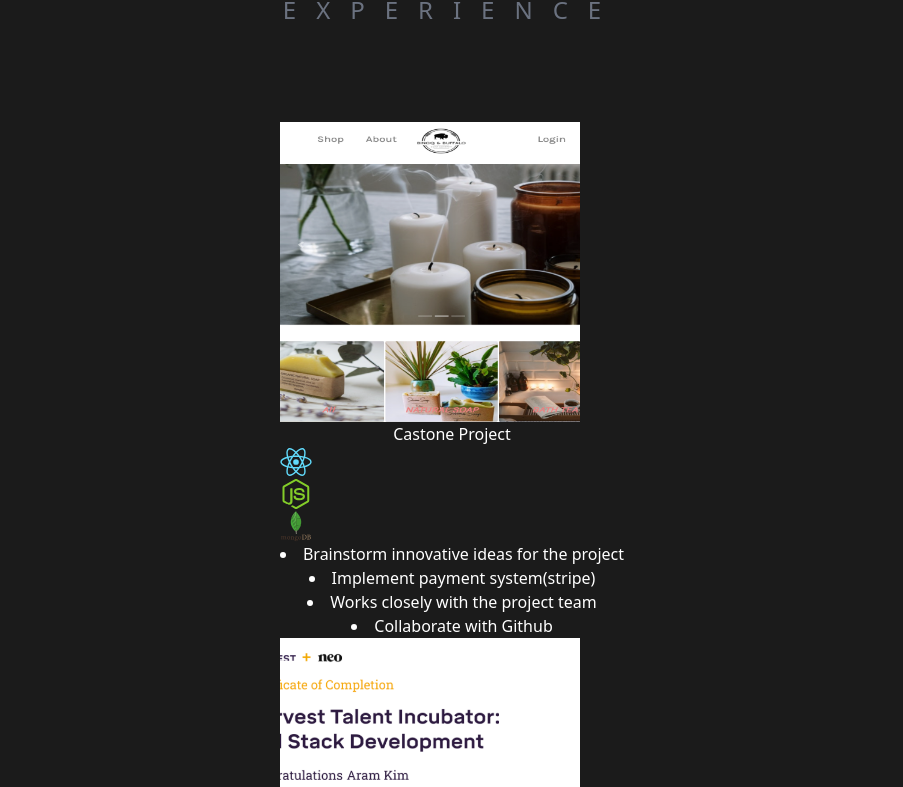
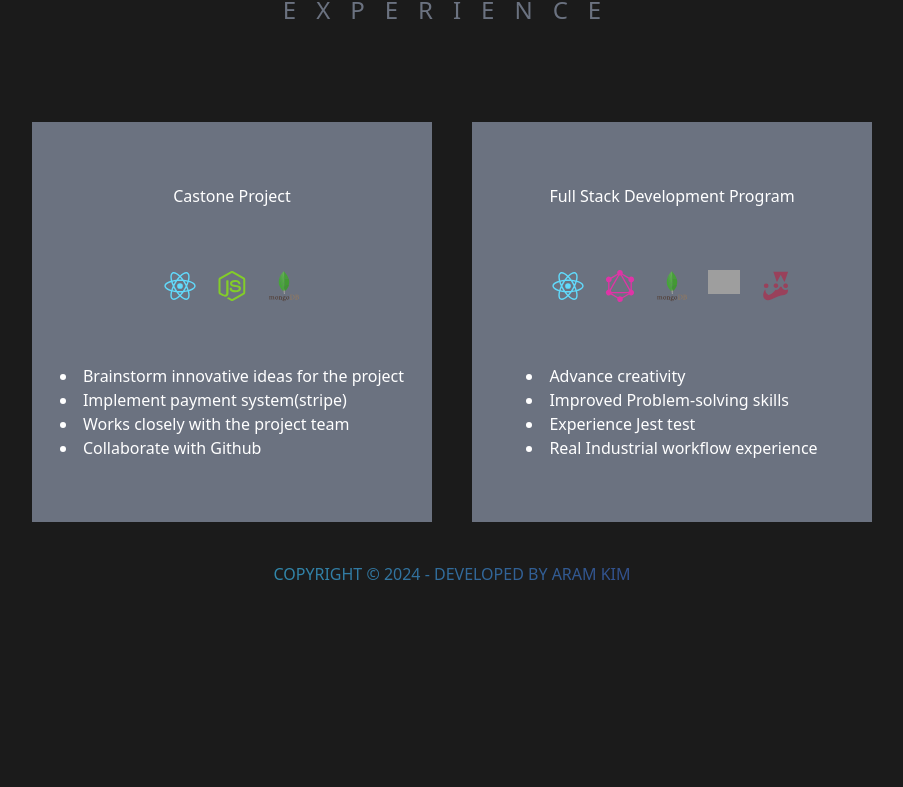
Before and after one commit to AramKim37/Aram-homepage, a Next.js app: page / in a window 1280 px wide. Shown: the part 1618-2405 px from the top of the page, without its empty margins (188-1091 px from the left). After the commit the page ends 2204 px from the top, so only its background shows below. Built offline with nearby package versions, Linux system fonts and the light colour scheme; grey boxes are pictures that could not be loaded.

Commit message:
modify grid layout to relative position with hover effect

```diff
--- a/components/WorkExperience.jsx
+++ b/components/WorkExperience.jsx
@@ -8,37 +8,49 @@ const WorkExperience = () => {
   return (
     <div
       id="experience"
-      className="flex flex-col space-y-4 items-center justify-center text-center p-10 "
+      className="w-full flex flex-col space-y-4 items-center justify-center text-center p-10 "
     >
       <h1 className="pb-20 uppercase text-center tracking-[20px]  text-gray-500 text-2xl 2xl:text-4xl">
         experience
       </h1>
-      <div>
-        <div>
-          {experienceCard.map((item) => (
-            <div key={item.id}>
-              <div className="">
+      <div className="w-full h-auto">
+        <div className="flex flex-col md:flex-row items-center justify-center space-x-10">
+          {experienceCard.map((item, index) => (
+            <div key={item.id} className="">
+              <div className="w-full relative">
+                <div className="flex items-center justify-center w-[400px] h-[400px]">
                   <Image
                     src={item.image}
                     alt="capstone"
-                  width={70}
-                  height={70}
+                    width={320}
+                    height={320}
                     objectFit="cover"
-                  className="w-[300px] h-[300px] object-center object-cover"
+                    className="w-full h-full object-center object-cover rounded-xl "
                   />
                 </div>
+                <div className="absolute w-full h-full bottom-0 flex flex-col items-center justify-evenly  bg-gray-500">
                   <h1>{item.title}</h1>
-              <div>
+                  <div className="flex space-x-5">
                     {Object.entries(item.icons[0]).map(([key, value]) => (
-                  <div key={key}>
-                    <Image src={value} alt="icons" width={32} height={32} />
+                      <div key={key} className="">
+                        <Image
+                          src={value}
+                          alt="icons"
+                          width={32}
+                          height={32}
+                          className=""
+                        />
                       </div>
                     ))}
                   </div>
                   <div>
                     {Object.entries(item.desc[0]).map(([key, value]) => (
-                  <li key={key}>{value}</li>
+                      <li className="text-left" key={key}>
+                        {value}
+                      </li>
                     ))}
+                  </div>
+                </div>
               </div>
             </div>
           ))}
```
Lines whose indentation alone changed are shown as unchanged.
